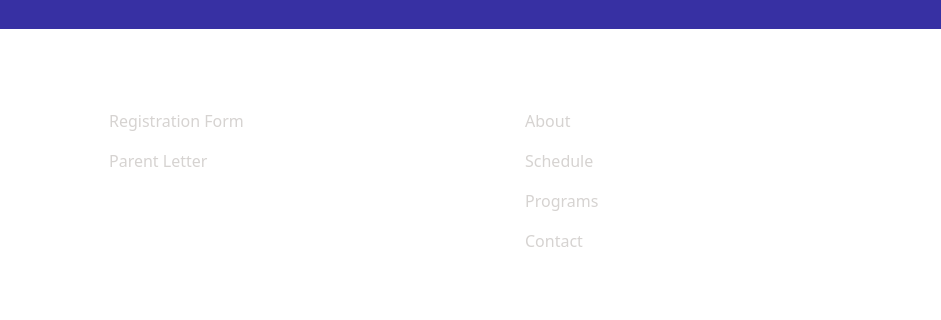
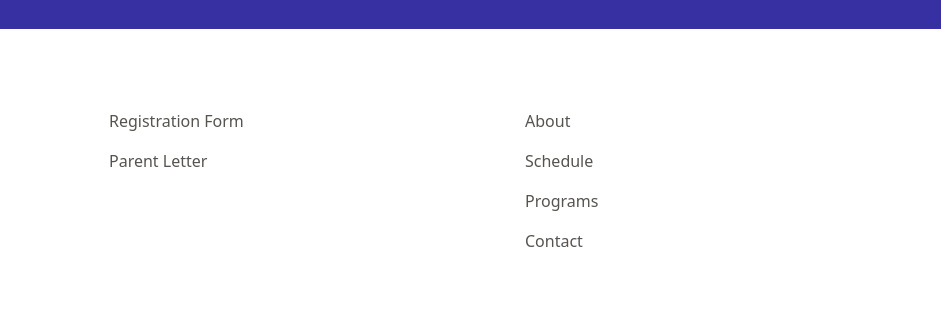
Before and after one commit to oblakeerickson/mag-website, a website built with Vite: page index.html in a window 1280 px wide. Shown: the part 9294-9614 px from the top of the page, 339-1280 px from the left. Built offline with nearby package versions, Linux system fonts and the light colour scheme; a script that the page names is missing.

Commit message:
fix colors footer

```diff
--- a/index.html
+++ b/index.html
@@ -505,11 +505,11 @@ growth. With a state-of-the-art facility, a carefully designed curriculum for al
               <div class="mt-12 md:mt-0">
                 <ul role="list" class="mt-4 space-y-4">
                   <li>
-                    <a href="src/files/registration-form.doc" class="text-base text-stone-300 hover:text-stone-200">Registration Form</a>
+                    <a href="src/files/registration-form.doc" class="text-base text-stone-600 hover:text-stone-400">Registration Form</a>
                   </li>
 
                   <li>
-                    <a href="src/files/parent-letter.doc" class="text-base text-stone-300 hover:text-stone-200">Parent Letter</a>
+                    <a href="src/files/parent-letter.doc" class="text-base text-stone-600 hover:text-stone-400">Parent Letter</a>
                   </li>
 
                 </ul>
@@ -519,19 +519,19 @@ growth. With a state-of-the-art facility, a carefully designed curriculum for al
               <div>
                 <ul role="list" class="mt-4 space-y-4">
                   <li>
-                    <a href="#about" class="text-base text-stone-300 hover:text-stone-200">About</a>
+                    <a href="#about" class="text-base text-stone-600 hover:text-stone-400">About</a>
                   </li>
 
                   <li>
-                    <a href="#schedule" class="text-base text-stone-300 hover:text-stone-200">Schedule</a>
+                    <a href="#schedule" class="text-base text-stone-600 hover:text-stone-400">Schedule</a>
                   </li>
 
                   <li>
-                    <a href="#programs" class="text-base text-stone-300 hover:text-stone-200">Programs</a>
+                    <a href="#programs" class="text-base text-stone-600 hover:text-stone-400">Programs</a>
                   </li>
 
                   <li>
-                    <a href="#contact" class="text-base text-stone-300 hover:text-stone-200">Contact</a>
+                    <a href="#contact" class="text-base text-stone-600 hover:text-stone-400">Contact</a>
                   </li>
 
                 </ul>
```
